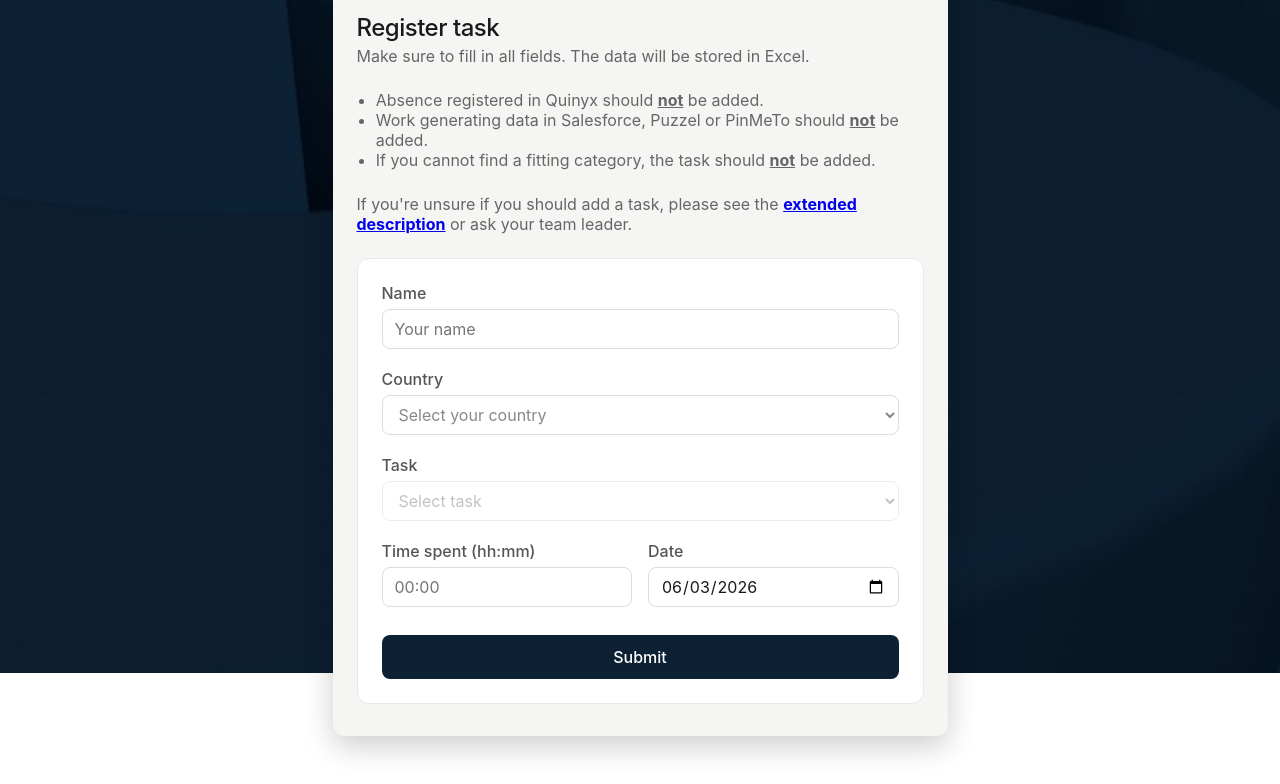
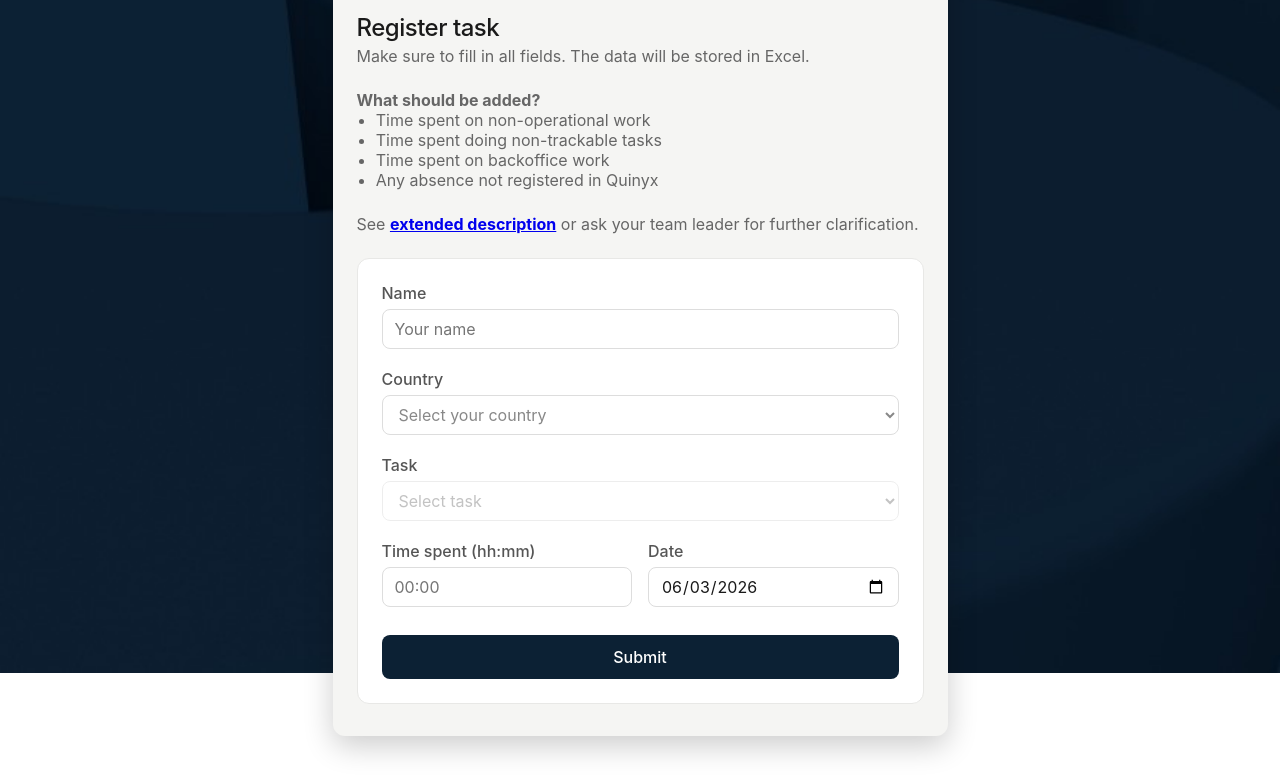
Before and after one commit to kennethdahle/Non-op-and-non-trackable-tasks, a plain HTML site: page index.html in a window 1280 px wide. Shown: the part 127-911 px from the top of the page. Drawn offline with Linux system fonts and the light colour scheme.

Commit message:
Update index.html

```diff
--- a/index.html
+++ b/index.html
@@ -78,12 +78,14 @@
 
 			<h1>Register task</h1>
 			<p class="sub">Make sure to fill in all fields. The data will be stored in Excel.</p>
+      <a class="sub"><b>What should be added?</b></a>
 			<ul class="sub-ul">
-				<li>Absence registered in Quinyx should <b><u>not</u></b> be added.</li>
-				<li>Work generating data in Salesforce, Puzzel or PinMeTo should <b><u>not</u></b> be added.</li>
-				<li>If you cannot find a fitting category, the task should <b><u>not</u></b> be added.</li>
+				<li>Time spent on non-operational work</li>
+				<li>Time spent doing non-trackable tasks</li>
+				<li>Time spent on backoffice work</li>
+        <li>Any absence not registered in Quinyx</li>
 			</ul>
-			<p class="sub">If you're unsure if you should add a task, please see the <a href="explanation.html"><b>extended description</b></a> or ask your team leader.</p>
+			<p class="sub">See <a href="explanation.html"><b>extended description</b></a> or ask your team leader for further clarification.</p>
 	  		<div class="card">
 	    		<div class="field">
 	    			<label for="name">Name</label>
```
